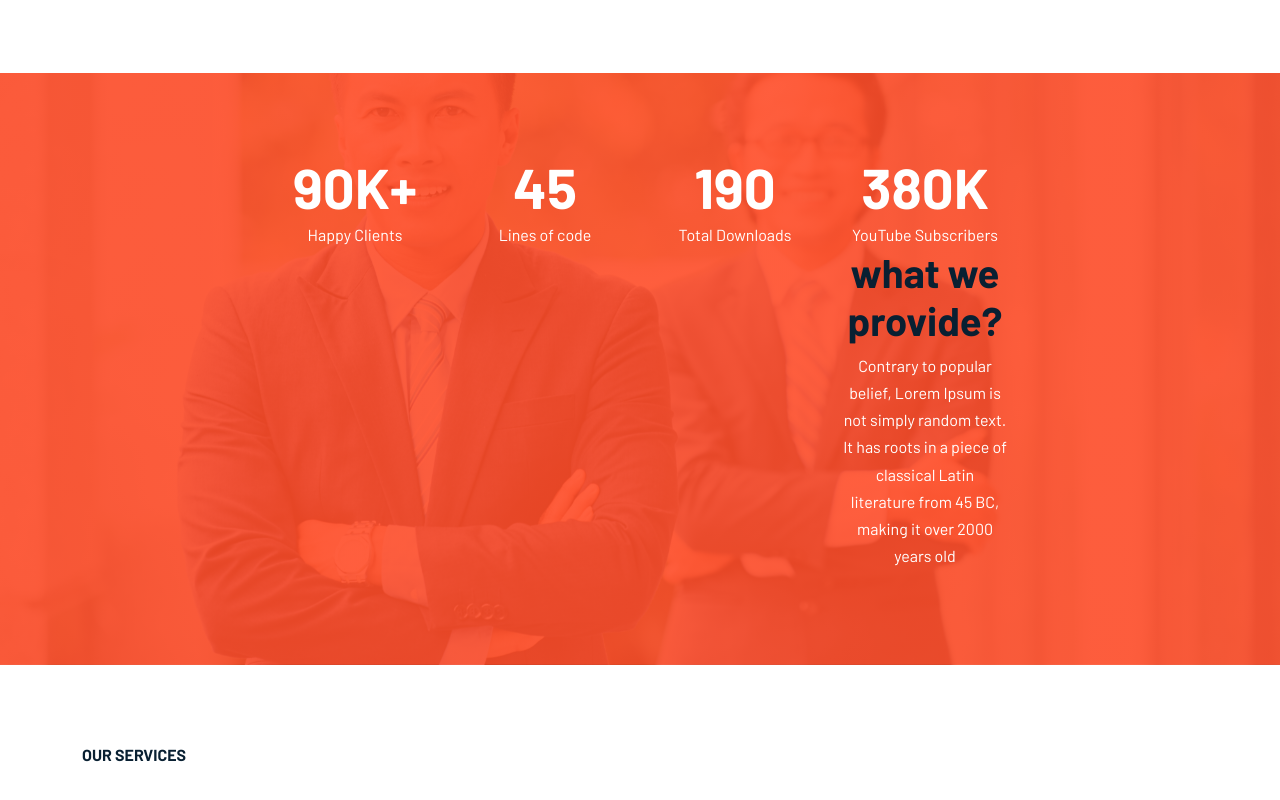
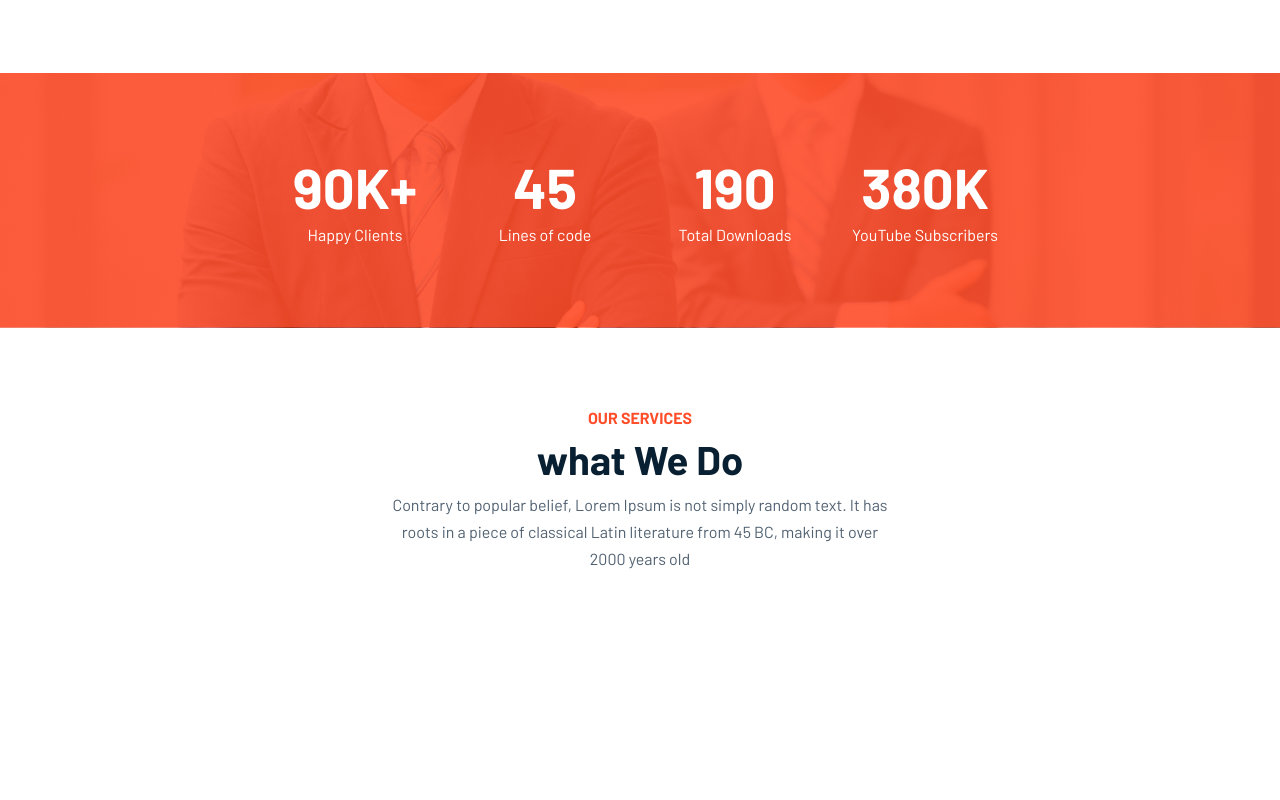
Before and after one commit to JAMAL-MOHAMED-JALDESA-2893/bootstrap_essentials, a plain HTML site: page index.html in a window 1280 px wide. Shown: the part 1478-2278 px from the top of the page. After the commit the page ends 2171 px from the top, so only its background shows below. Drawn offline with Linux system fonts and the light colour scheme.

Commit message:
add style to about section

```diff
--- a/css/style.css
+++ b/css/style.css
@@ -161,6 +161,20 @@ section {
 
 }
 
+.intro {
+  margin-bottom: 40px;
+}
+
+.intro h6 {
+  font-weight: 400;
+  color: #ff4d29;
+}
+
+.intro p {
+  max-width: 500px;
+  margin: auto;
+}
+
 .info-box img {
    width: 90px;
    margin-right: 24px;
--- a/index.html
+++ b/index.html
@@ -182,12 +182,6 @@
           <div class="col-lg-2 col-sm-6">
             <div class="display-4">380K</div>
             <p class="mb-0">YouTube Subscribers</p>
-            <h1>what we provide?</h1>
-            <p>
-              Contrary to popular belief, Lorem Ipsum is not simply random text.
-              It has roots in a piece of classical Latin literature from 45 BC,
-              making it over 2000 years old
-            </p>
           </div>
         </div>
       </div>
@@ -197,8 +191,14 @@
     <section id="services">
       <div class="container">
         <div class="row">
-          <div class="col-12 intro">
+          <div class="col-12 intro text-center">
             <h6>OUR SERVICES</h6>
+            <h1>what We Do</h1>
+            <p>
+              Contrary to popular belief, Lorem Ipsum is not simply random text.
+              It has roots in a piece of classical Latin literature from 45 BC,
+              making it over 2000 years old
+            </p>
           </div>
         </div>
       </div>
```
